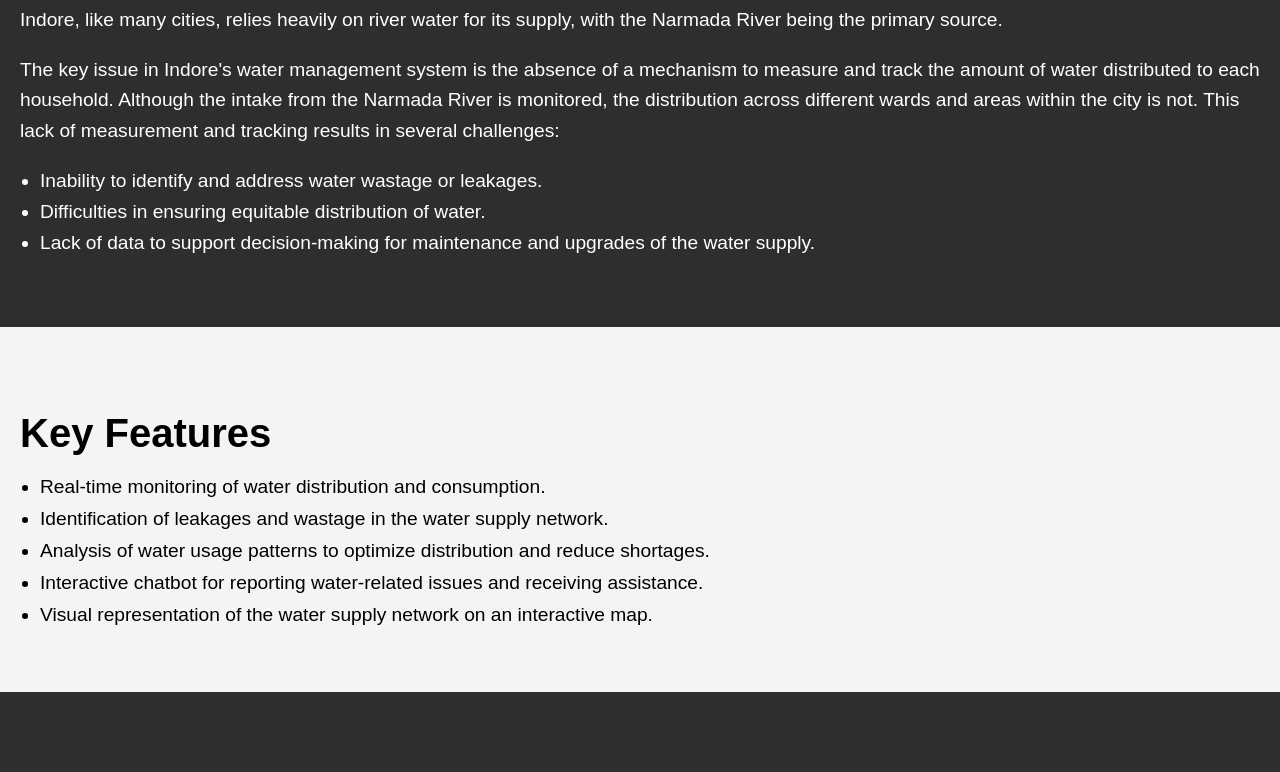
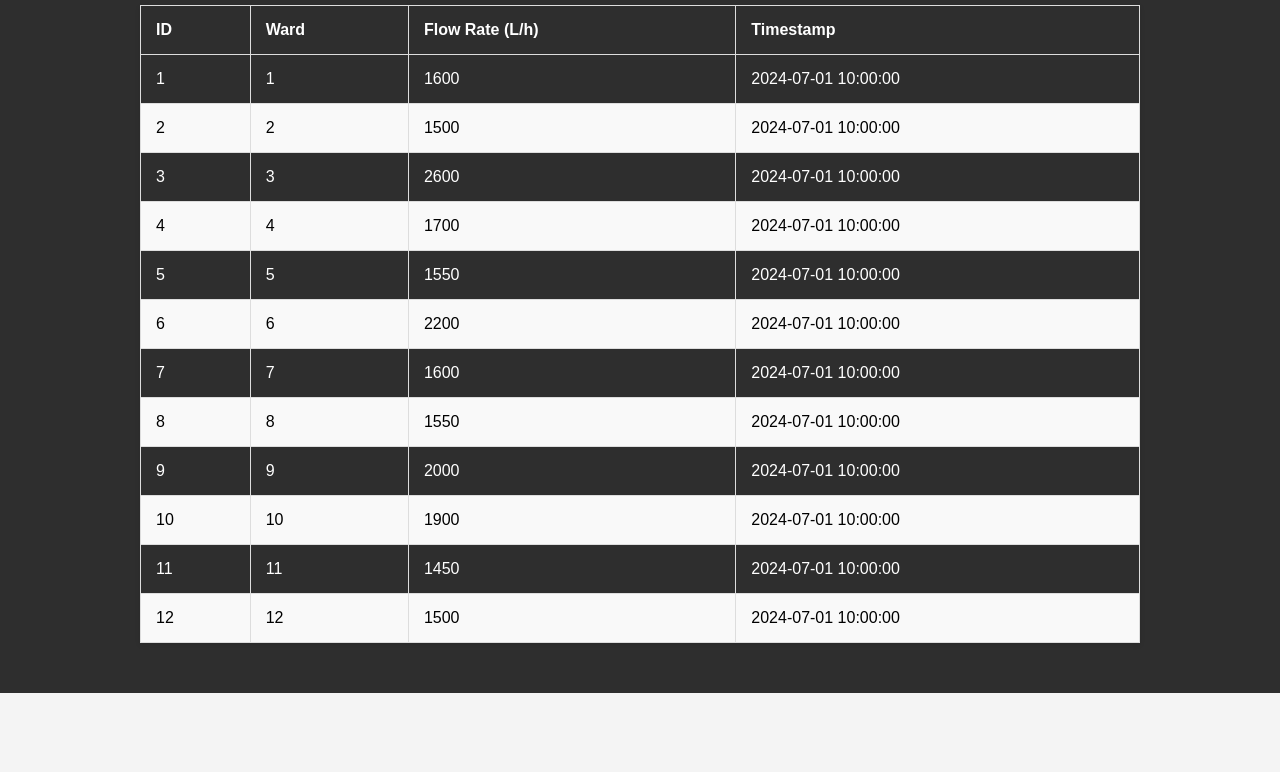
Before and after one commit to DHRUVI2319/innova_sphere, a website: page public/index.html in a window 1280 px wide. Shown: the part 613-1385 px from the top of the page. Drawn offline with Linux system fonts and the light colour scheme.

Commit message:
hardcoded table

```diff
--- a/public/index.html
+++ b/public/index.html
@@ -74,7 +74,45 @@
         list-style-type: disc;
         padding-left: 20px;
     }
-
+    /* Flow Rates Section */
+.flow-rates {
+    padding: 50px 20px;
+    background-color: #2e2e2e;
+    text-align: center;
+}
+.flow-rates h2 {
+    font-size: 2.5em;
+    margin-bottom: 20px;
+}
+.flow-rates table {
+    width: 100%;
+    max-width: 1000px;
+    margin: 0 auto;
+    border-collapse: collapse;
+    box-shadow: 0 2px 5px rgba(0, 0, 0, 0.1);
+}
+.flow-rates th, .flow-rates td {
+    padding: 15px;
+    border: 1px solid #ddd;
+    text-align: left;
+}
+.flow-rates th {
+    background-color: #2e2e2e;
+    color: white;
+    font-weight: bold;
+}
+.flow-rates tr:nth-child(even) {
+    background-color: #f9f9f9;
+    color: #000;
+}
+.flow-rates tr:hover {
+    background-color: #f1f1f1;
+    color: #000;
+}
+.flow-rates tr:hover:nth-child(even) {
+    background-color: #2e2e2e;
+    color: #f1f1f1;
+}
     /* Key Features */
     .features {
         padding: 50px 20px;
@@ -192,7 +230,7 @@
     </section>
 
     <!-- Project Overview -->
-    <section class="overview">
+    <!-- <section class="overview">
         <h2>Background</h2>
         <p>Indore, like many cities, relies heavily on river water for its supply, with the Narmada River being the primary source.</p>
         <p>The key issue in Indore's water management system is the absence of a mechanism to measure and track the amount of water distributed to each household. Although the intake from the Narmada River is monitored, the distribution across different wards and areas within the city is not. This lack of measurement and tracking results in several challenges:</p>
@@ -201,8 +239,94 @@
             <li>Difficulties in ensuring equitable distribution of water.</li>
             <li>Lack of data to support decision-making for maintenance and upgrades of the water supply.</li>
         </ul>
+    </section> -->
+    <section class="flow-rates">
+        <h2>Actual Flow Rates</h2>
+        <table>
+            <thead>
+                <tr>
+                    <th>ID</th>
+                    <th>Ward</th>
+                    <th>Flow Rate (L/h)</th>
+                    <th>Timestamp</th>
+                </tr>
+            </thead>
+            <tbody>
+                <tr>
+                    <td>1</td>
+                    <td>1</td>
+                    <td>1600</td>
+                    <td>2024-07-01 10:00:00</td>
+                </tr>
+                <tr>
+                    <td>2</td>
+                    <td>2</td>
+                    <td>1500</td>
+                    <td>2024-07-01 10:00:00</td>
+                </tr>
+                <tr>
+                    <td>3</td>
+                    <td>3</td>
+                    <td>2600</td>
+                    <td>2024-07-01 10:00:00</td>
+                </tr>
+                <tr>
+                    <td>4</td>
+                    <td>4</td>
+                    <td>1700</td>
+                    <td>2024-07-01 10:00:00</td>
+                </tr>
+                <tr>
+                    <td>5</td>
+                    <td>5</td>
+                    <td>1550</td>
+                    <td>2024-07-01 10:00:00</td>
+                </tr>
+                <tr>
+                    <td>6</td>
+                    <td>6</td>
+                    <td>2200</td>
+                    <td>2024-07-01 10:00:00</td>
+                </tr>
+                <tr>
+                    <td>7</td>
+                    <td>7</td>
+                    <td>1600</td>
+                    <td>2024-07-01 10:00:00</td>
+                </tr>
+                <tr>
+                    <td>8</td>
+                    <td>8</td>
+                    <td>1550</td>
+                    <td>2024-07-01 10:00:00</td>
+                </tr>
+                <tr>
+                    <td>9</td>
+                    <td>9</td>
+                    <td>2000</td>
+                    <td>2024-07-01 10:00:00</td>
+                </tr>
+                <tr>
+                    <td>10</td>
+                    <td>10</td>
+                    <td>1900</td>
+                    <td>2024-07-01 10:00:00</td>
+                </tr>
+                <tr>
+                    <td>11</td>
+                    <td>11</td>
+                    <td>1450</td>
+                    <td>2024-07-01 10:00:00</td>
+                </tr>
+                <tr>
+                    <td>12</td>
+                    <td>12</td>
+                    <td>1500</td>
+                    <td>2024-07-01 10:00:00</td>
+                </tr>
+            </tbody>
+        </table>
     </section>
-
     <!-- Key Features -->
     <section class="features">
         <h2>Key Features</h2>
```
